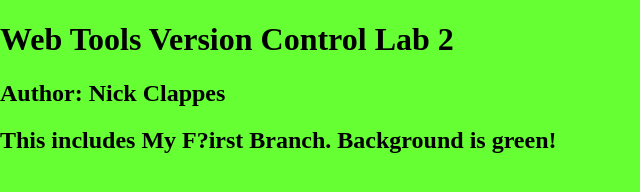
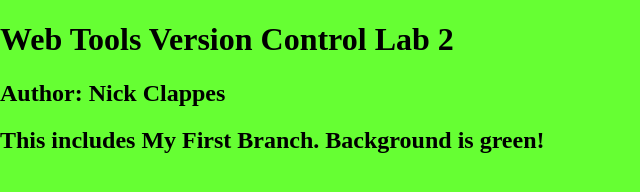
Before and after one commit to clapsn/Webtools-GitHubIntroClappes, a plain HTML site: page index.html in a window 1280 px wide. Shown: the whole page, without its empty margins (0-640 px from the left). Drawn offline with nearby package versions, Linux system fonts and the light colour scheme.

Commit message:
Fixed Index error on bggreen branch
Fixed typo in the second H2 tag.

```diff
--- a/index.html
+++ b/index.html
@@ -16,7 +16,7 @@
     <header>
 	<h1>Web Tools Version Control Lab 2</h1>
 		<h2>Author: Nick Clappes</h2>
-		<h2>This includes My F?irst Branch. Background is green!</h2>
+		<h2>This includes My First Branch. Background is green!</h2>
     </header>
     <nav id="pageNav">
     </nav>
```
